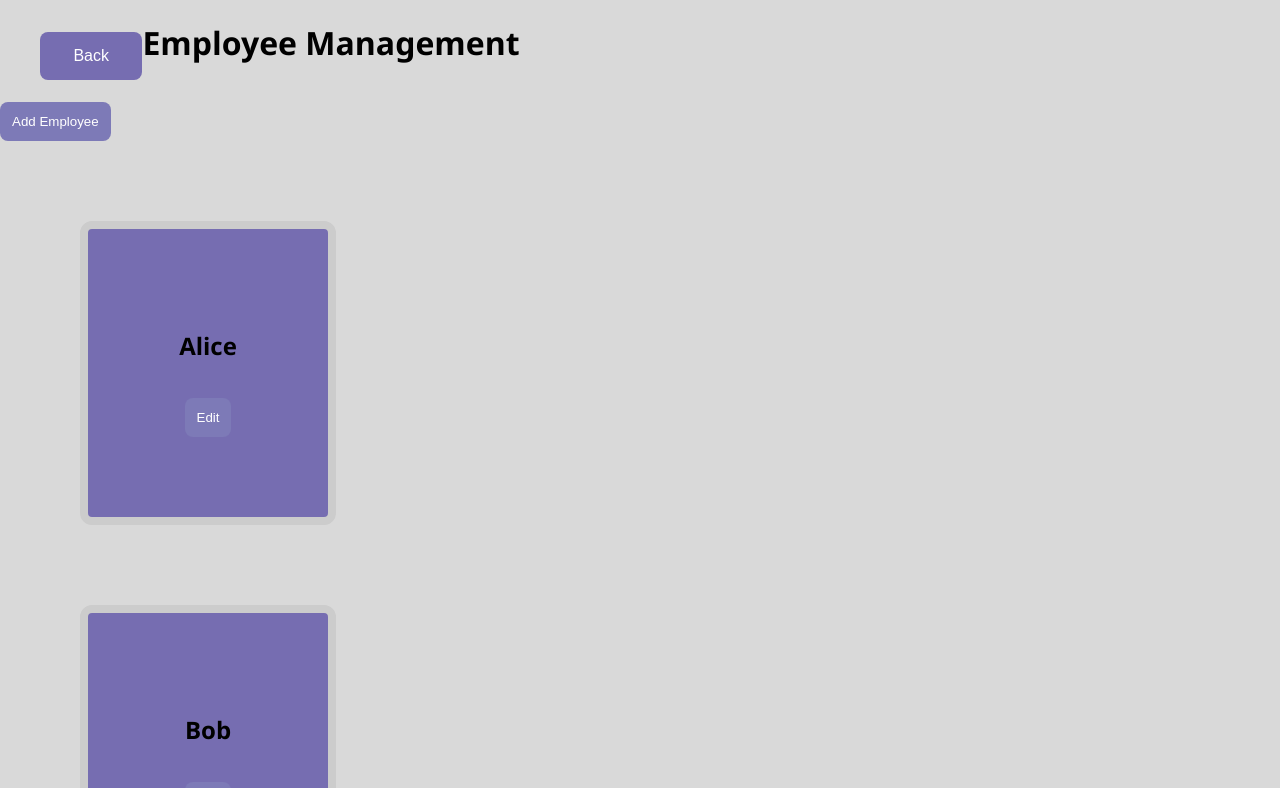
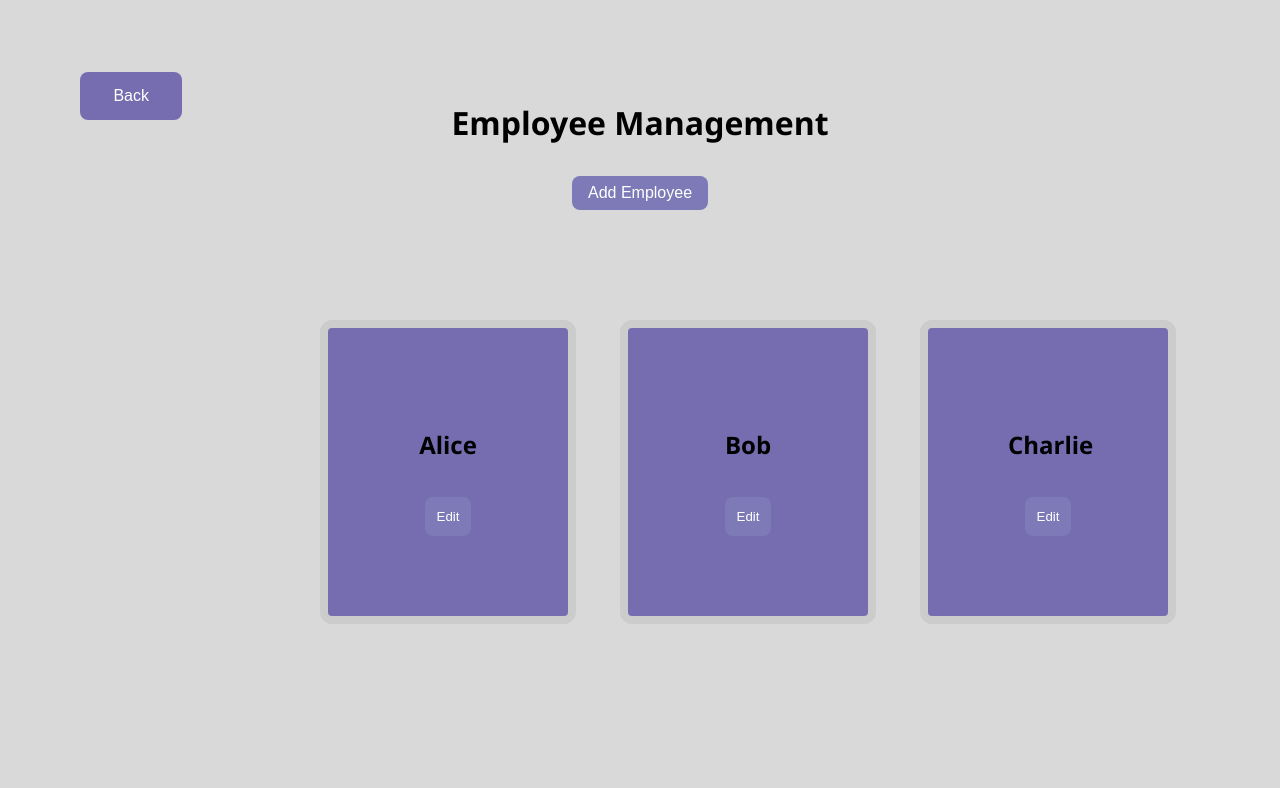
Before and after one commit to milanj08/Coffee-Shop-App, a React (Create React App) app in the folder frontend/: page /employees in a window 1280 px wide. Shown: the top 788 px of the page. Built offline with nearby package versions, Linux system fonts and the light colour scheme.

Commit message:
manager frontend cleanup

```diff
--- a/frontend/src/pages/accountingreport.css
+++ b/frontend/src/pages/accountingreport.css
@@ -1,10 +1,35 @@
-.accounting-table {
-    width: 100%;
-    border-collapse: collapse;
-    margin-top: 20px;
+.report-page-container {
+    position: relative;
+    min-height: 100vh;
+    padding: 20px;
 }
 
-.accounting-table th, .accounting-table td {
+.back-button-container {
+    position: absolute;
+    top: 20px;
+    left: 20px;
+}
+
+.report-content {
+    display: flex;
+    flex-direction: column;
+    align-items: center;
+    margin-top: 60px;
+}
+
+.header {
+    margin-bottom: 20px;
+    text-align: center;
+}
+
+.accounting-table {
+    border-collapse: collapse;
+    width: 100%;
+    max-width: 600px;
+}
+
+.accounting-table th,
+.accounting-table td {
     border: 1px solid #ccc;
     padding: 10px;
     text-align: left;
--- a/frontend/src/pages/accountingreport.js
+++ b/frontend/src/pages/accountingreport.js
@@ -3,7 +3,6 @@ import BackButton from '../components/backbutton';
 import './accountingreport.css';
 
 export default function AccountingReport() {
-    //change to the actual API call to get the data
     const dummyData = [
         { timestamp: '2025-05-01 10:00:00', balance: '$5,000.00' },
         { timestamp: '2025-05-02 14:30:00', balance: '$5,500.00' },
@@ -12,11 +11,13 @@ export default function AccountingReport() {
 
     return (
         <>
-            <div className="edit-employee-container">
-                <div className="header-container">
-                    <BackButton endpoint="employees" />
+            <div className="report-page-container">
+                <div className="back-button-container">
+                    <BackButton endpoint="managerHome" />
+                </div>
+
+                <div className="report-content">
                     <h1 className="header">Accounting Report</h1>
-                </div>
 
                     <table className="accounting-table">
                         <thead>
@@ -35,6 +36,7 @@ export default function AccountingReport() {
                         </tbody>
                     </table>
                 </div>
+            </div>
         </>
     );
 }
--- a/frontend/src/pages/addemployee.js
+++ b/frontend/src/pages/addemployee.js
@@ -37,9 +37,8 @@ export default function AddEmployee() {
             <div className="edit-employee-container">
                 <div className="header-container">
                     <BackButton endpoint="employees" />
-                    <h1 className="header">Add Employee</h1>
                 </div>
-
+                <h1 className="header">Add Employee</h1>
                 <div className="form-group">
                     <label>Name:</label>
                     <input
--- /dev/null
+++ b/frontend/src/pages/editemployees.css
@@ -0,0 +1,23 @@
+#header-container {
+    margin-bottom: 20px;
+}
+
+#form-container {
+    display: flex;
+    flex-direction: column;
+    align-items: center;
+}
+
+.edit-employee-form-group {
+    position: absolute;
+    top: 50%;
+    left: 55%;
+    margin-bottom: 20px;
+}
+
+.delete-button {
+    position: absolute;
+    top: 47.5%;
+    left: 35%;
+    margin-bottom: 20px;
+}
--- a/frontend/src/pages/editemployees.js
+++ b/frontend/src/pages/editemployees.js
@@ -1,5 +1,6 @@
 import React, { useState } from 'react'
 import BackButton from '../components/backbutton'
+import './editemployees.css'
 
 export default function EditEmployee() {
     const [salary, setSalary] = useState('')
@@ -41,13 +42,11 @@ export default function EditEmployee() {
 
     return (
         <>
-            <div className="edit-employee-container">
             <div className="header-container">
                 <BackButton endpoint="employees" />
+            </div>
             <h1 className="header">Edit Employee</h1>
-                </div>
-
-                <div className="form-group">
+            <div className="edit-employee-form-group">
                 <label htmlFor="salary">Salary:</label>
                 <input
                     type="number"
@@ -62,7 +61,6 @@ export default function EditEmployee() {
             <button onClick={handleDelete} className="delete-button">
                 Delete Employee
             </button>
-            </div>
         </>
     )
 }
--- a/frontend/src/pages/employee.css
+++ b/frontend/src/pages/employee.css
@@ -1,20 +1,32 @@
-/* Used to center */
-#header-container{
-    display: flex;
+.employees-page {
+    position: relative;
+    padding: 40px 20px 20px 20px;
 }
 
-/* Used for the Manging Employees Title at the Top */
-#header {
-    margin-top: 4.5vh;
-    text-align: center;
-    align-items: center;
-    width: 100%;
-    font-size: 72rem;
+.back-button-container {
+    position: absolute;
+    top: 20px;
+    left: 20px;
 }
 
-/* Used to display the boxes in row form */
-#boxes-container {
+.employees-header {
+    display: flex;
+    flex-direction: column;
+    align-items: center;
+    margin-top: 40px;
+    margin-bottom: 30px;
+}
+
+#addEmployee {
+    margin-top: 10px;
+    padding: 8px 16px;
+    font-size: 16px;
+}
+
+.boxes-grid {
     display: grid;
-    gap: 20vh 20vw;
-    padding: 20vh 20vw;
+    grid-template-columns: repeat(auto-fill, minmax(150px, 1fr));
+    gap: 100px;
+    max-width: 800px;
+    margin: 0 auto;
 }
--- a/frontend/src/pages/employees.js
+++ b/frontend/src/pages/employees.js
@@ -2,31 +2,34 @@ import Box from '../components/Box.js';
 import React from 'react';
 import { useNavigate } from 'react-router-dom';
 import BackButton from '../components/backbutton.js';
+import './employee.css';
 
 export default function Employees() {
     const navigate = useNavigate();
 
-    //dummy data for baristas
     const employees = [
         { name: 'Alice' },
         { name: 'Bob' },
         { name: 'Charlie' }
     ];
 
-    //navigates to add employee page
     const handleAdd = () => {
         navigate("/addEmployee");
     };
 
     return (
         <>
-            <div classname = "managingemployees">
-                <div className="header-container">
-                    <BackButton endpoint = "managerHome" />
-                    <h1 className='header'>Employee Management</h1>
+            <div className="employees-page">
+                <div className="back-button-container">
+                    <BackButton endpoint="managerHome" />
                 </div>
-                <button id="addEmployee" onClick={handleAdd}>Add Employee</button>
-                <div classname = "boxes-container">
+
+                <div className="employees-header">
+                    <h1>Employee Management</h1>
+                    <button id="addEmployee" onClick={handleAdd}>Add Employee</button>
+                </div>
+
+                <div className="boxes-grid">
                     {employees.map((employee, index) => (
                         <Box key={index} name={employee.name} />
                     ))}
```
Also changed, not shown: frontend/src/pages/addemployee.css (+5 -9 lines), 1 other file (tests, documents, lock files or other folders). Lines whose indentation alone changed are shown as unchanged.
